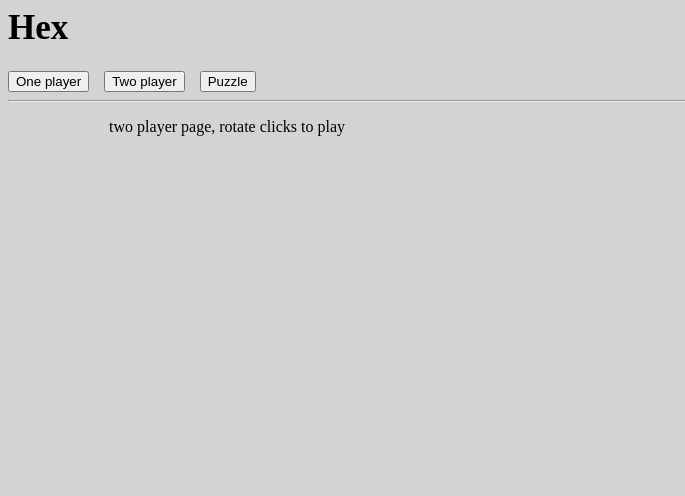
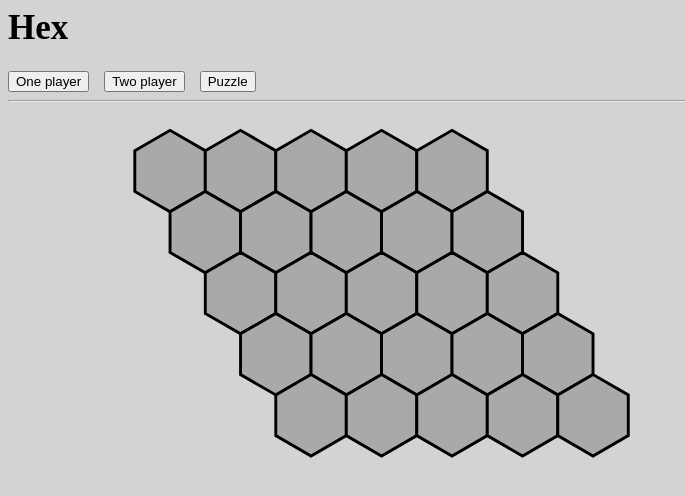
Before and after one commit to ebkeefe5/hexGame, a React (Create React App) app: page / in a window 1280 px wide. Both pictures are taken after a click on the button "Two player". Shown: the top 496 px of the page, without its empty margins (0-685 px from the left). Built offline with nearby package versions, Linux system fonts and the light colour scheme.

Commit message:
draw a basic board in the two player section of the game

```diff
--- a/src/components/HomePage.js
+++ b/src/components/HomePage.js
@@ -2,12 +2,12 @@ import React from 'react';
 
 export default function HomePage() {
   return (
-    <div class ="instructions leftIndent">
+    <div className ="instructions leftIndent">
       <h2>Play Hex Free</h2>
       <p>Hex is an alternating turn board game. Red has the first move, but may not move in the center on the first turn. Red wins by connecting the bottom and top of the board with an unbroken chain of red hexagons. Blue wins by connecting the left and right side of the board with an unbroken chain of blue hexagons.</p>
       <p>Play against a friend, computer, or try a puzzle. The pictures below shows examples of red and blue winning, respectively.</p>
-      <img src = "images/winningRedBoard.PNG" alt="An example winning red board" class = "image"></img>
-      <img src = "images/winningBlueBoard.PNG" alt="An example winning red board" class = "image"></img>
+      <img src = "images/winningRedBoard.PNG" alt="An example winning red board" className = "image"></img>
+      <img src = "images/winningBlueBoard.PNG" alt="An example winning red board" className = "image"></img>
     </div>
   );
 }
--- a/src/components/TwoPlayerPage.js
+++ b/src/components/TwoPlayerPage.js
@@ -1,9 +1,90 @@
 import React from 'react';
+import { BOARD_DIMENSION, HEXAGON_EDGE_LENGTH, TOP_LEFT_HEXAGON_CENTER_X, TOP_LEFT_HEXAGON_CENTER_y, HEXAGON_WIDTH, BOARD_WIDTH, BOARD_HEIGHT } from '../constants.js';
+
+//task 1 - display a hexagon button
+//task 2 - hexagon button changes colors when clicked
+//task 3 - display a board with a bunch of hexagon buttons, the middle button starts out gray
+//task 4 - hexagons in board change colors when clicked, rotating by player
+//task 5 - add a menu on the left
+    //choose the color to play as
+    //select a difficulty
+    //restart the game
+    //display the current turn
 
 export default function TwoPlayerPage() {
-  return (
-    <div class ="leftIndent">
-      <p>two player page, rotate clicks to play</p>
+
+    const handleHexagonClick = () => {
+        console.log("Hexagon clicked on the TwoPlayerPage!");
+        // Add your click handling logic here
+    };
+
+    return (
+    <div className = "leftIndent">
+        <svg viewBox="0 0 200 200">
+            {createHexButton(0, 0, handleHexagonClick)}
+            {createHexButton(0, 1, handleHexagonClick)}
+            {createHexButton(0, 2, handleHexagonClick)}
+            {createHexButton(0, 3, handleHexagonClick)}
+            {createHexButton(0, 4, handleHexagonClick)}
+            {createHexButton(1, 0, handleHexagonClick)}
+            {createHexButton(1, 1, handleHexagonClick)}
+            {createHexButton(1, 2, handleHexagonClick)}
+            {createHexButton(1, 3, handleHexagonClick)}
+            {createHexButton(1, 4, handleHexagonClick)}
+            {createHexButton(2, 0, handleHexagonClick)}
+            {createHexButton(2, 1, handleHexagonClick)}
+            {createHexButton(2, 2, handleHexagonClick)}
+            {createHexButton(2, 3, handleHexagonClick)}
+            {createHexButton(2, 4, handleHexagonClick)}
+            {createHexButton(3, 0, handleHexagonClick)}
+            {createHexButton(3, 1, handleHexagonClick)}
+            {createHexButton(3, 2, handleHexagonClick)}
+            {createHexButton(3, 3, handleHexagonClick)}
+            {createHexButton(3, 4, handleHexagonClick)}
+            {createHexButton(4, 0, handleHexagonClick)}
+            {createHexButton(4, 1, handleHexagonClick)}
+            {createHexButton(4, 2, handleHexagonClick)}
+            {createHexButton(4, 3, handleHexagonClick)}
+            {createHexButton(4, 4, handleHexagonClick)}
+        </svg>
     </div>
-  );
+    );
 }
+
+function createHexButton(row, col, onClick)
+{
+    var cx = TOP_LEFT_HEXAGON_CENTER_X + col * Math.sqrt(3) * HEXAGON_EDGE_LENGTH + Math.sqrt(3)*HEXAGON_EDGE_LENGTH/2*row;
+	var cy = TOP_LEFT_HEXAGON_CENTER_y + row * 3/2 * HEXAGON_EDGE_LENGTH;
+
+	var x1 = cx - Math.sqrt(3)*HEXAGON_EDGE_LENGTH/2;
+	var x2 = cx;
+	var x3 = cx + Math.sqrt(3)*HEXAGON_EDGE_LENGTH/2;
+
+	var y1 = cy - 1/2 * HEXAGON_EDGE_LENGTH;
+	var y2 = cy - HEXAGON_EDGE_LENGTH;
+	var y3 = cy + 1/2 * HEXAGON_EDGE_LENGTH;
+	var y4 = cy + HEXAGON_EDGE_LENGTH;
+
+    const points = [
+    `${x1},${y1}`,
+    `${x2},${y2}`,
+    `${x3},${y1}`,
+    `${x3},${y3}`,
+    `${x2},${y4}`,
+    `${x1},${y3}`,
+  ].join(' ');
+
+    const svgStyle = {
+        cursor: 'pointer',
+    };
+
+    const polygonStyle = {
+        fill: '#A9A9A9',
+        stroke: 'black',
+        strokeWidth: 0.5,
+    };
+
+    return (
+        <polygon points={points} style={polygonStyle} onClick={onClick}/>
+    );
+}
--- /dev/null
+++ b/src/constants.js
@@ -0,0 +1,7 @@
+export const BOARD_DIMENSION = 11; //must be an odd number
+export const HEXAGON_EDGE_LENGTH = Math.floor(window.screen.height/(BOARD_DIMENSION*7.0));
+export const TOP_LEFT_HEXAGON_CENTER_X = HEXAGON_EDGE_LENGTH * 1.5;
+export const TOP_LEFT_HEXAGON_CENTER_y = HEXAGON_EDGE_LENGTH * 1.5;
+export const HEXAGON_WIDTH = Math.sqrt(3)*HEXAGON_EDGE_LENGTH;
+export const BOARD_WIDTH = HEXAGON_WIDTH * (BOARD_DIMENSION + 1.5) * 1.5;
+export const BOARD_HEIGHT = HEXAGON_EDGE_LENGTH * (BOARD_DIMENSION + 1.5) * Math.sqrt(3);
```
